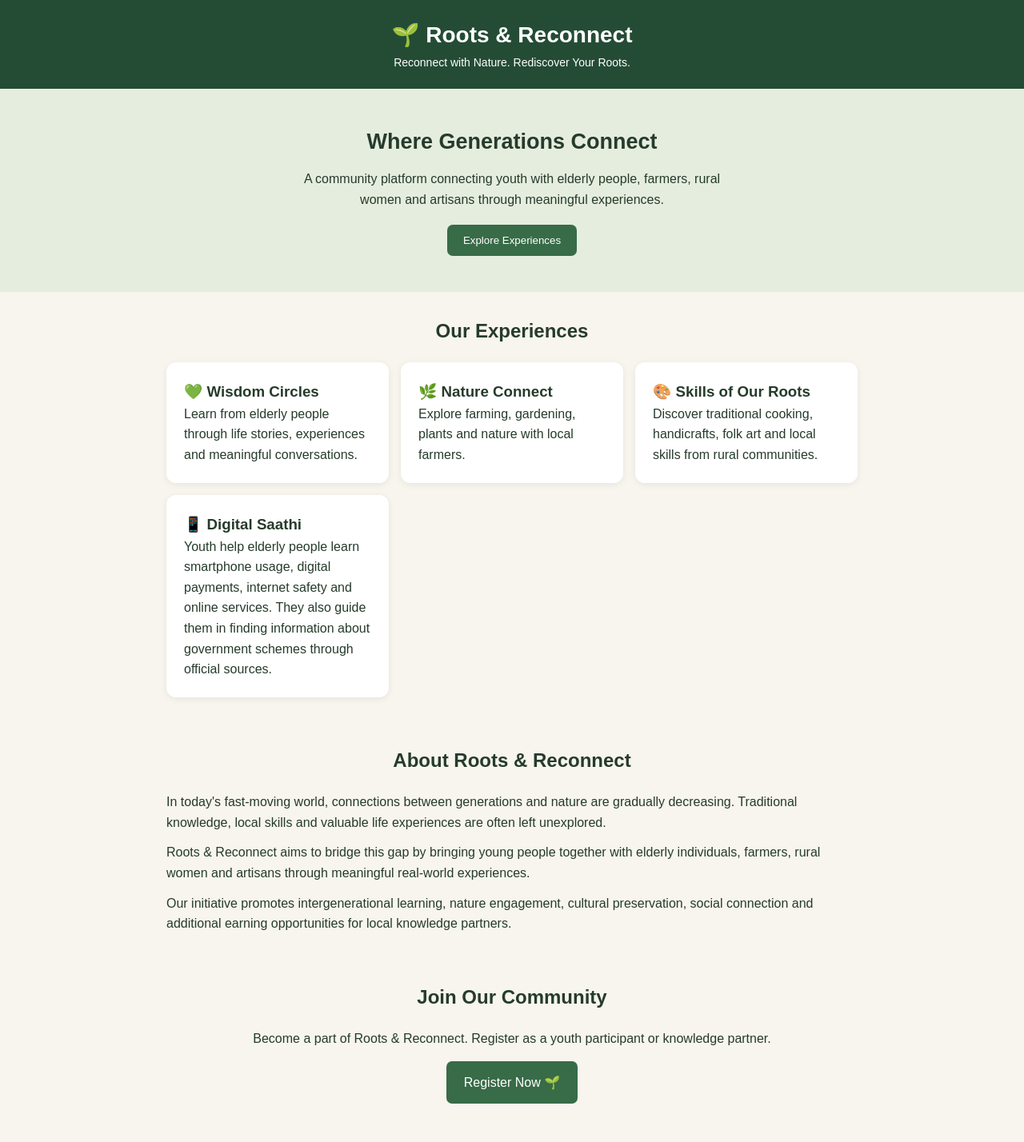
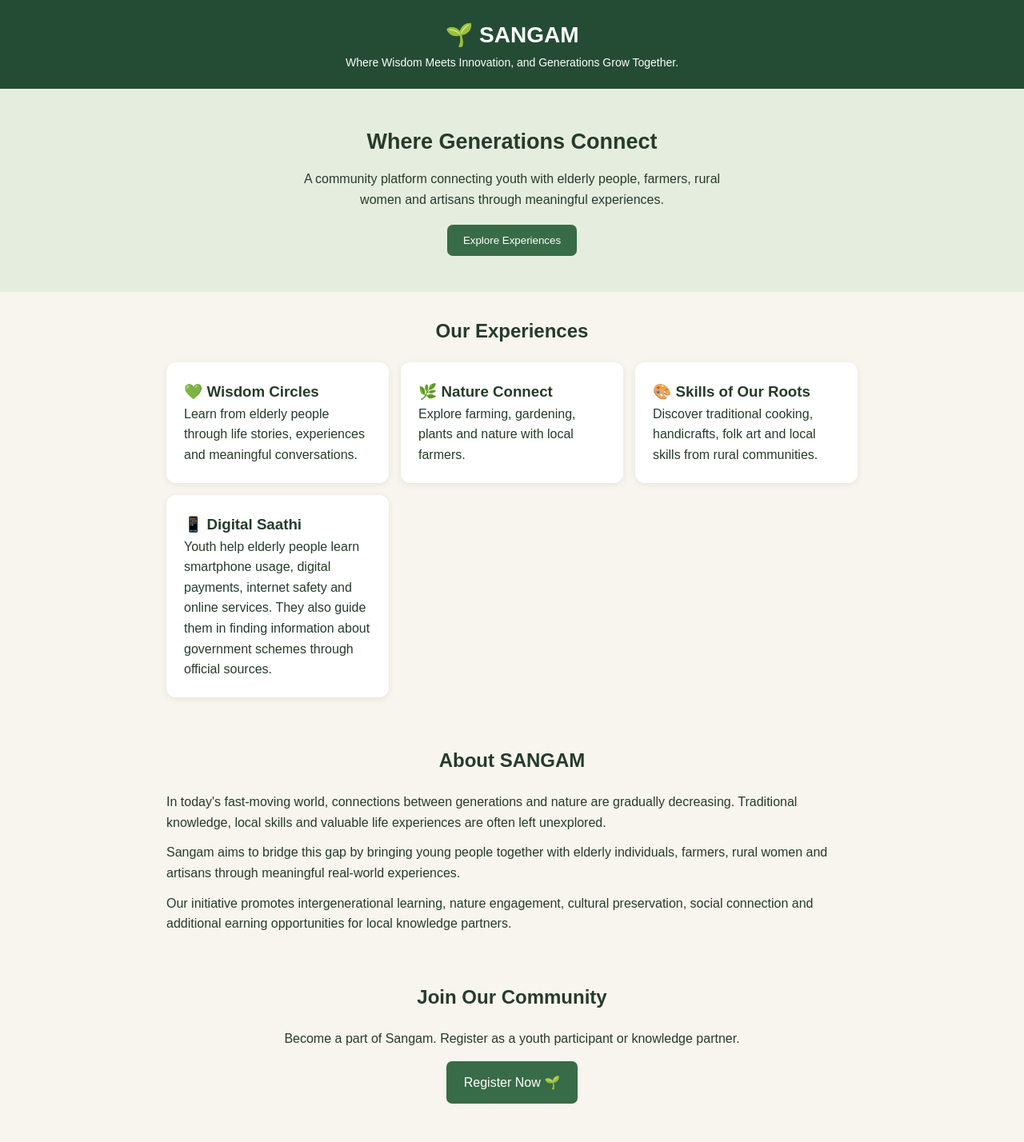
Before and after one commit to divyamalhotra4395-ui/SANGAM, a plain HTML site: page index.html in a window 1280 px wide. Shown: the top 1428 px of the page at 80% size. Drawn offline with Linux system fonts and the light colour scheme.

Commit message:
Update index.html

```diff
--- a/index.html
+++ b/index.html
@@ -108,8 +108,8 @@ footer {
 <body>
 
 <header>
-    <h1>🌱 Roots & Reconnect</h1>
-    <p>Reconnect with Nature. Rediscover Your Roots.</p>
+   <h1>🌱 SANGAM</h1>
+<p>Where Wisdom Meets Innovation, and Generations Grow Together.</p>
 </header>
 
 <div class="hero">
@@ -165,7 +165,7 @@ footer {
 
 
 <section id="about">
-    <h2>About Roots & Reconnect</h2>
+   <h2>About SANGAM</h2>
 
     <p>
         In today's fast-moving world, connections between generations
@@ -175,7 +175,7 @@ footer {
     </p>
 
     <p style="margin-top:12px;">
-        Roots & Reconnect aims to bridge this gap by bringing young
+        Sangam aims to bridge this gap by bringing young
         people together with elderly individuals, farmers, rural women
         and artisans through meaningful real-world experiences.
     </p>
@@ -189,7 +189,7 @@ footer {
 <section>
     <h2>Join Our Community</h2>
     <p style="text-align:center;">
-    Become a part of Roots & Reconnect.
+    Become a part of Sangam.
     Register as a youth participant or knowledge partner.
 </p>
 
@@ -296,7 +296,7 @@ footer {
 </section>
 
 <section id="why-us">
-    <h2>Why Roots & Reconnect?</h2>
+    <h2>Why SANGAM?</h2>
 <div class="cards">
 
     <div class="card">
@@ -408,7 +408,7 @@ footer {
 <section id="contact">
     <h2>Contact & Get Involved</h2>
     <p>
-        Be a part of Roots & Reconnect. Whether you are a student,
+        Be a part of SANGAM. Whether you are a student,
         an elderly person, a farmer, an artisan, or a knowledge partner,
         your contribution can make a difference.
     </p>
@@ -423,7 +423,7 @@ footer {
     </a>
 </section>
 <footer>
-    <p>Roots & Reconnect | Growing Together, Across Generations 🌱</p>
+    <p>Sangam| Growing Together, Across Generations 🌱</p>
 </footer>
 
 
```
